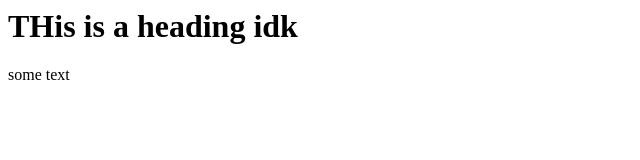
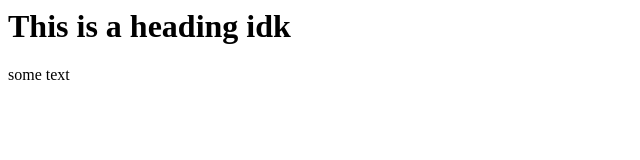
Before and after one commit to SabrinaCroker/SabrinaCroker.github.io, a plain HTML site: page index.html in a window 1280 px wide. Shown: the whole page, without its empty margins (0-640 px from the left). Drawn offline with Linux system fonts and the light colour scheme.

Commit message:
fixed typo

```diff
--- a/index.html
+++ b/index.html
@@ -5,7 +5,7 @@
   </head>
 
   <body>
-    <h1>THis is a heading idk</h1>
+    <h1>This is a heading idk</h1>
     <p>some text</p>
   </body>
 
```
Also changed, not shown: 1 other file.
